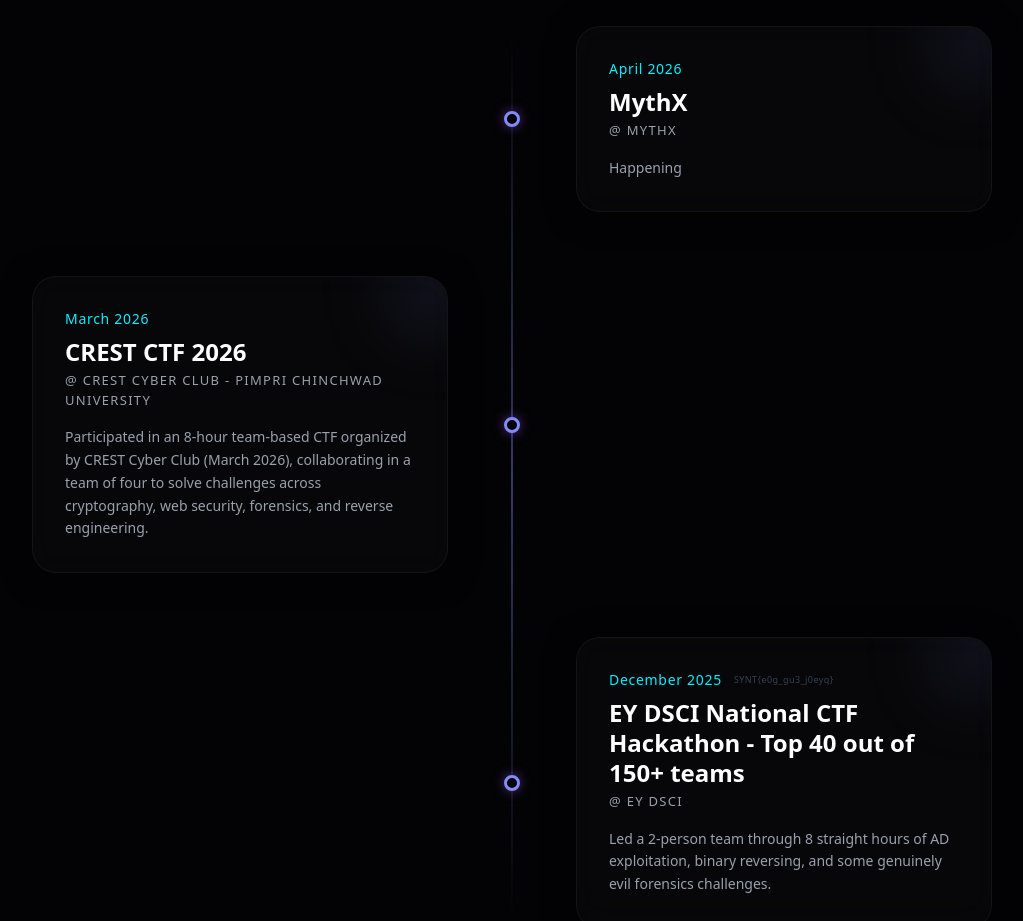
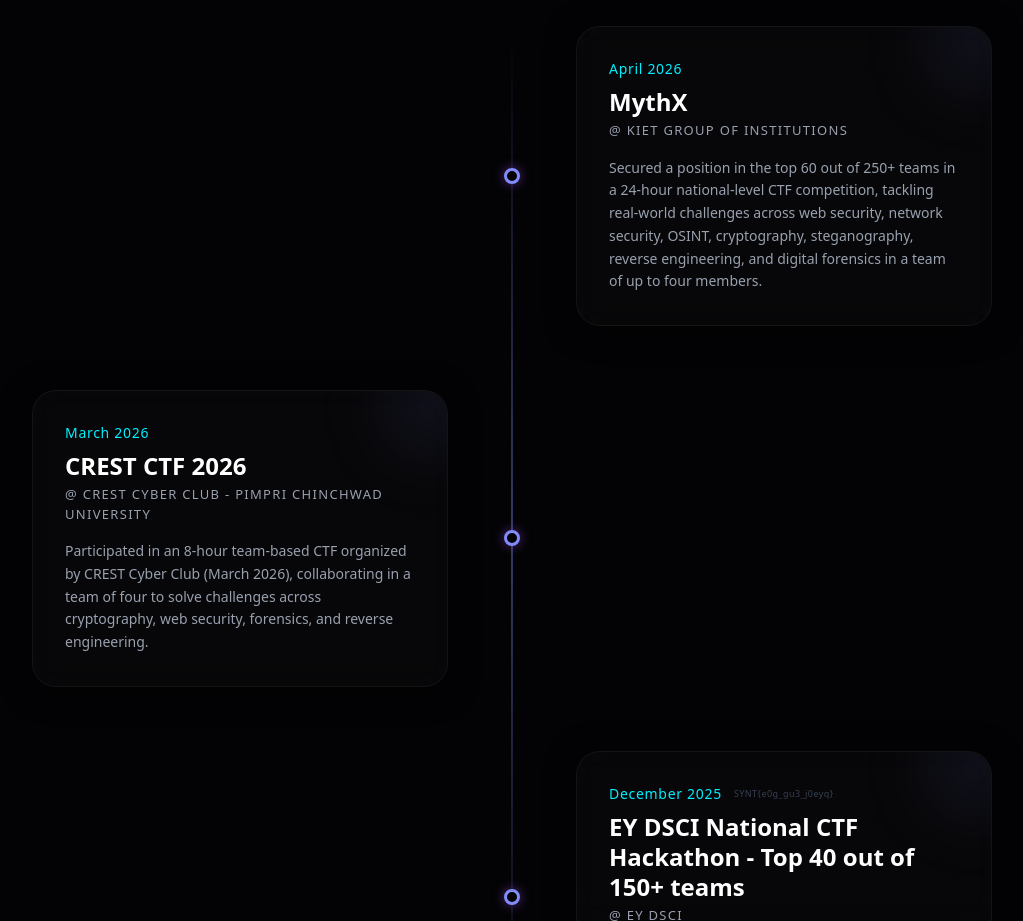
Before and after one commit to Aaditya2207/Portfolio-cyber, a Next.js app: page / in a window 1280 px wide. Shown: the part 4740-5661 px from the top of the page, without its empty margins (128-1151 px from the left). Built offline with nearby package versions, Linux system fonts and the light colour scheme.

Commit message:
Experience Updation

```diff
--- a/src/components/Experience.tsx
+++ b/src/components/Experience.tsx
@@ -6,9 +6,9 @@
 const EXPERIENCES = [
     {
         title: "MythX",
-        organization: "MythX",
+        organization: "KIET Group of Institutions",
         date: "April 2026",
-        description: "Happening",
+        description: "Secured a position in the top 60 out of 250+ teams in a 24-hour national-level CTF competition, tackling real-world challenges across web security, network security, OSINT, cryptography, steganography, reverse engineering, and digital forensics in a team of up to four members.",
         cipherHint: null,
     },
     {
```
